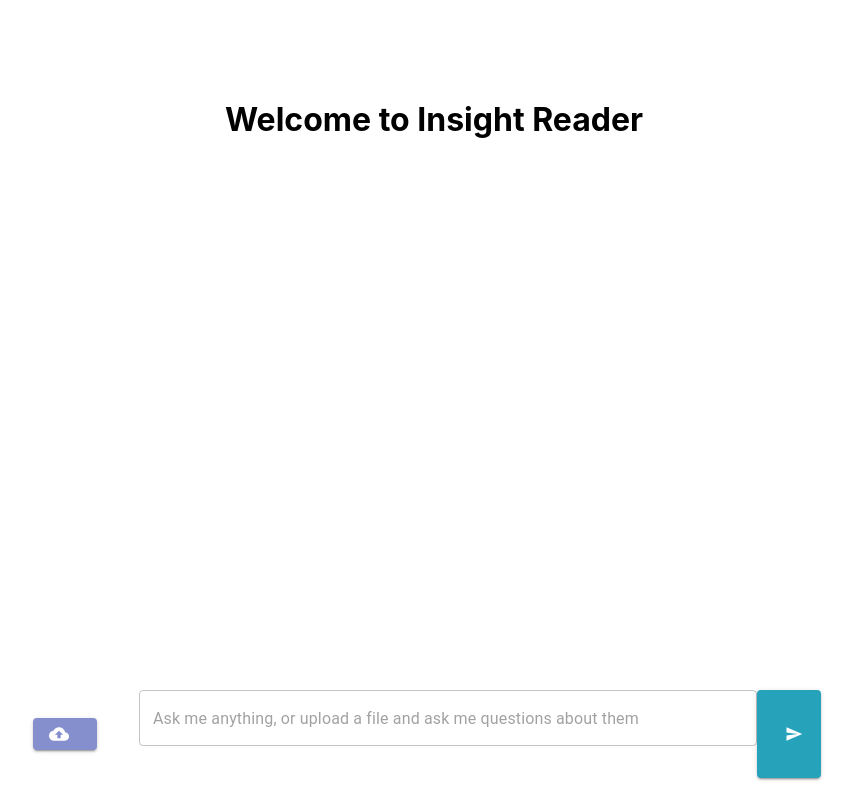
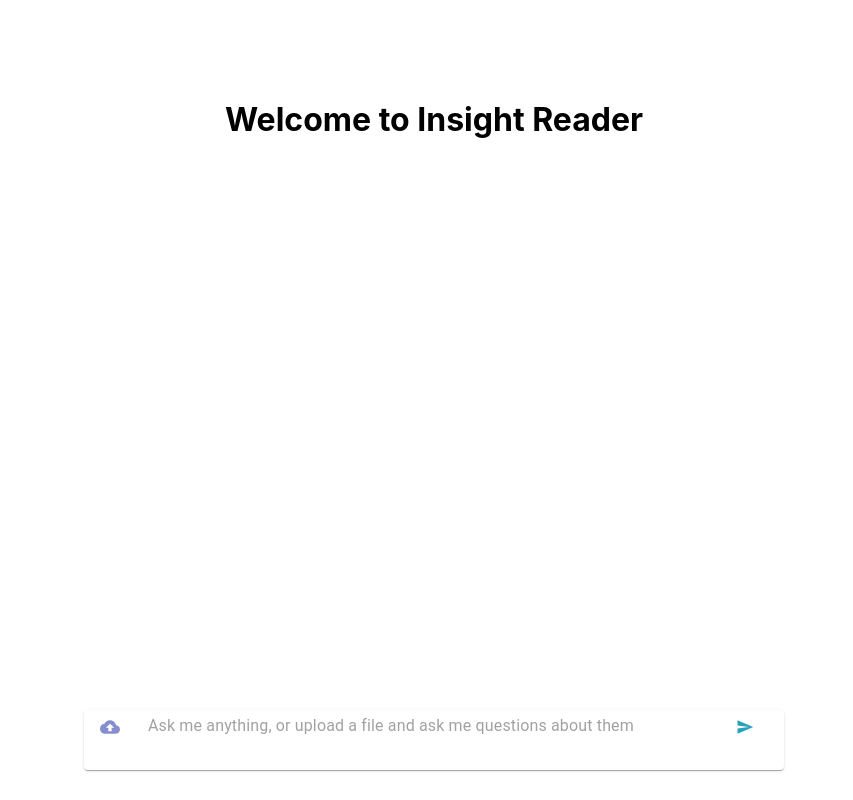
Before and after one commit to chiangamy210/Insight_Reader, a React (Create React App) app: page / in a window 1280 px wide. Shown: the whole page, without its empty margins (206-1059 px from the left). Built offline with nearby package versions, Linux system fonts and the light colour scheme.

Commit message:
fix display files

```diff
--- a/src/component/ChatBox.js
+++ b/src/component/ChatBox.js
@@ -1,11 +1,9 @@
 import { useEffect, useRef, useState } from "react";
 import { InputBox } from "./InputBox";
 import axios from "axios";
-import { Box, IconButton, styled } from "@mui/material";
+import { Box, Paper, styled } from "@mui/material";
 import ReactMarkdown from "react-markdown";
 import { v4 as uuidv4 } from "uuid";
-import InputFileUpload from "./Upload";
-import { DisplayFiles } from "./DisplayFiles";
 
 //TODO modify ui
 export function ChatBox() {
@@ -14,7 +12,8 @@
   const [messages, setMessages] = useState([]);
   const messageEl = useRef("");
   const [files, setFiles] = useState([]);
-
+  const [filenames, setfileNames] = useState([]);
+  let fileList = [];
   const DOAMIN = "http://localhost:5001";
 
   useEffect(() => {
@@ -72,8 +71,10 @@
     try {
       const formData = new FormData();
       for (let i = 0; i < event.target.files.length; i++) {
+        fileList.push(event.target.files[i].name);
         formData.append("files", event.target.files[i]);
       }
+      setfileNames(fileList);
       const response = await axios.post(`${DOAMIN}/upload`, formData, {
         headers: { "Content-Type": "multipart/form-data" },
       });
@@ -120,6 +121,19 @@
       setLoading(false);
     }
   }
+
+  function DisplayFiles({ fileList }) {
+    if (fileList.length > 0) {
+      return (
+        <ul>
+          {Array.from(fileList).map((file, index) => (
+            <li key={index}>{file}</li>
+          ))}
+        </ul>
+      );
+      return <div>{fileList}</div>;
+    }
+  }
   return (
     <div
       style={{
@@ -150,27 +164,27 @@
           </MessageBubble>
         ))}
 
-        <Box
+        <Paper
           sx={{
-            width: "100%",
-            bottom: 20,
             display: "flex",
-            justifyContent: "center",
+            justifyContent: "space-between",
             position: "fixed",
+            flexDirection: "column",
+            bottom: 30,
+            width: 700,
+            height: files.length > 0 ? files.length * 20 + 60 : 60,
             background: "white",
           }}
         >
-          <InputFileUpload handleUpload={handleUpload} />
+          <DisplayFiles fileList={filenames} />
           <InputBox
             handleChange={handleChange}
             handleSend={handleSend}
             loading={loading}
             inputValue={inputValue}
+            handleUpload={handleUpload}
           />
-
-          <DisplayFiles fileList={files} />
-          <div style={{ marginTop: 30 }}></div>
-        </Box>
+        </Paper>
       </Box>
     </div>
   );
--- a/src/component/DisplayFiles.js
+++ /dev/null
@@ -1,18 +0,0 @@
-import { filledInputClasses } from "@mui/material";
-import { useState } from "react";
-
-export function DisplayFiles({ fileList }) {
-  function display(fileList) {
-    if (fileList) {
-      // console.log(fileList);
-      return (
-        <ul>
-          {Array.from(fileList).map((file, index) => (
-            <li key={index}>{file.name}</li>
-          ))}
-        </ul>
-      );
-    }
-  }
-  return <div>{display(fileList)}</div>;
-}
--- a/src/component/InputBox.js
+++ b/src/component/InputBox.js
@@ -1,20 +1,42 @@
-import { Box, InputBase, Paper, styled, TextField } from "@mui/material";
+import { Box, InputBase, styled } from "@mui/material";
 import LoadingButton from "@mui/lab/LoadingButton";
 import SendIcon from "@mui/icons-material/Send";
+import CloudUploadIcon from "@mui/icons-material/CloudUpload";
+import * as React from "react";
+import Button from "@mui/material/Button";
 
-export function InputBox({ handleChange, handleSend, loading, inputValue }) {
+export function InputBox({
+  handleChange,
+  handleSend,
+  loading,
+  inputValue,
+  handleUpload,
+}) {
+  const VisuallyHiddenInput = styled("input")({
+    clip: "rect(0 0 0 0)",
+    clipPath: "inset(50%)",
+    height: 1,
+    overflow: "hidden",
+    position: "absolute",
+    whiteSpace: "nowrap",
+    width: 1,
+  });
+
   return (
-    <Box
-      component="form"
-      sx={{
-        p: "2px 4px",
-        display: "flex",
-        justifyContent: "center",
-        width: 690,
-      }}
-    >
-      <TextField
-        sx={{ ml: 1, flex: 1 }}
+    <Box component="form" style={{ position: "relative" }}>
+      <Button
+        component="label"
+        role={undefined}
+        variant="text"
+        color="#858FCD"
+        tabIndex={-1}
+        startIcon={<CloudUploadIcon />}
+        style={{ color: "#858FCD" }}
+      >
+        <VisuallyHiddenInput type="file" onChange={handleUpload} multiple />
+      </Button>
+      <InputBase
+        style={{ marginLeft: "auto", width: "80%" }}
         placeholder="Ask me anything, or upload a file and ask me questions about them"
         value={inputValue}
         onChange={handleChange}
@@ -26,15 +48,18 @@
         }}
       />
       <LoadingButton
-        style={{ backgroundColor: "#27A2BB" }}
+        style={{
+          color: "#27A2BB",
+        }}
         size="small"
         onClick={handleSend}
         endIcon={<SendIcon />}
         loading={loading}
         loadingPosition="end"
-        variant="contained"
+        variant="text"
         disabled={loading}
       ></LoadingButton>
     </Box>
   );
 }
+//TODO fix inputBoox position
--- a/src/component/Upload.js
+++ /dev/null
@@ -1,31 +0,0 @@
-import * as React from "react";
-import { styled } from "@mui/material/styles";
-import Button from "@mui/material/Button";
-import CloudUploadIcon from "@mui/icons-material/CloudUpload";
-
-const VisuallyHiddenInput = styled("input")({
-  clip: "rect(0 0 0 0)",
-  clipPath: "inset(50%)",
-  height: 1,
-  overflow: "hidden",
-  position: "absolute",
-  bottom: 0,
-  left: 0,
-  whiteSpace: "nowrap",
-  width: 1,
-});
-
-export default function InputFileUpload({ handleUpload }) {
-  return (
-    <Button
-      component="label"
-      role={undefined}
-      variant="contained"
-      tabIndex={-1}
-      startIcon={<CloudUploadIcon />}
-      style={{ margin: 30, background: "#858FCD" }}
-    >
-      <VisuallyHiddenInput type="file" onChange={handleUpload} multiple />
-    </Button>
-  );
-}
```
